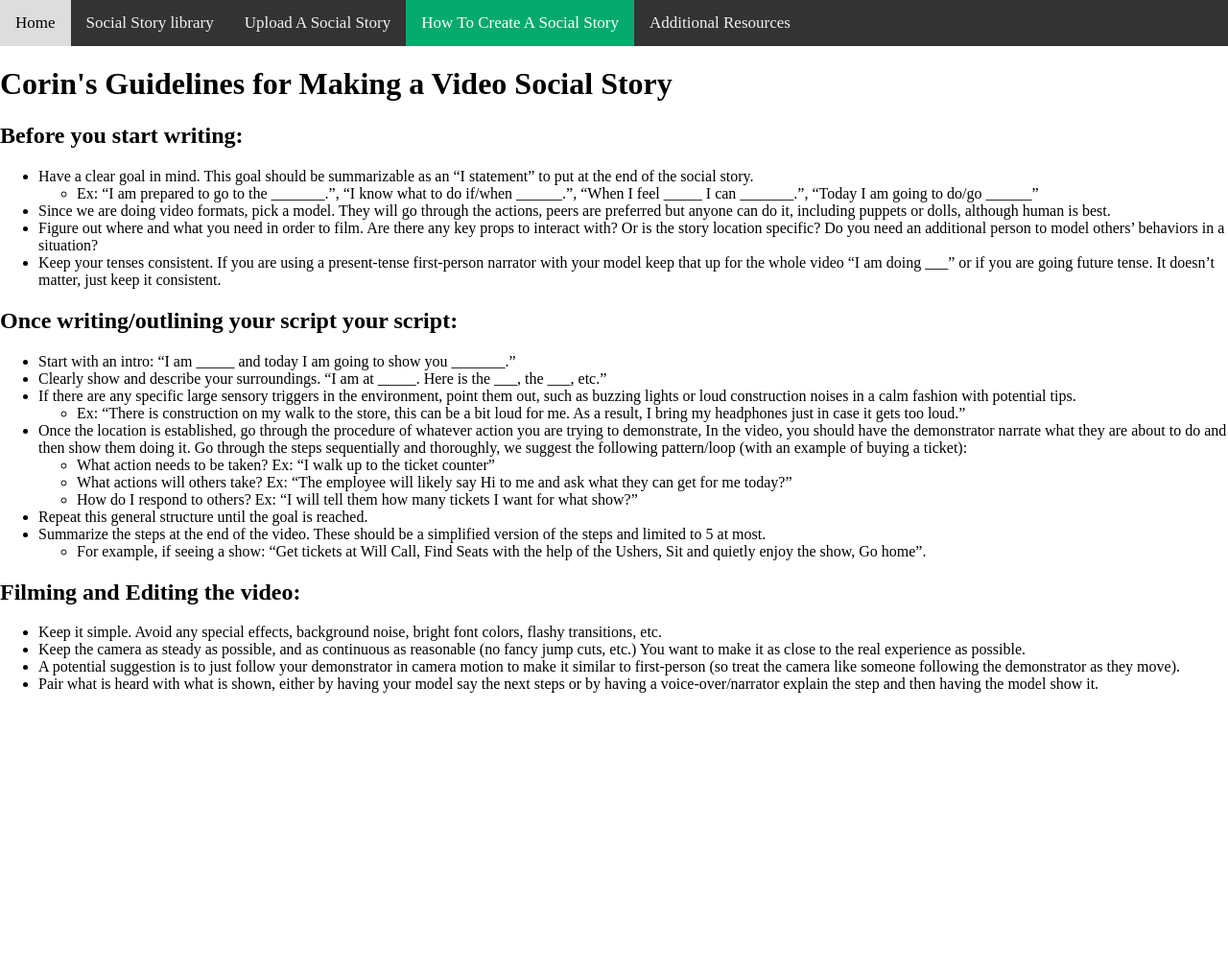
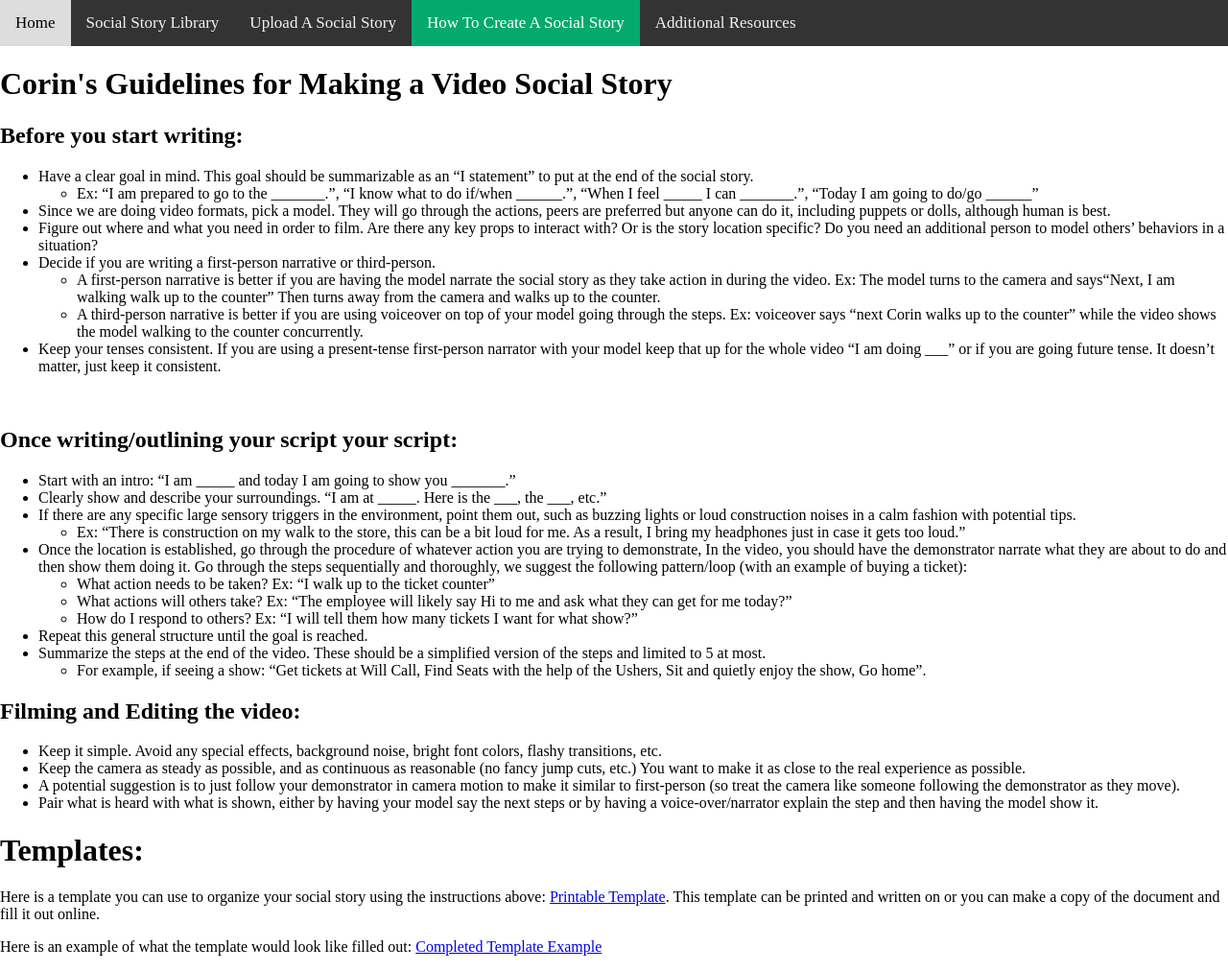
Before and after one commit to Corin-M/CapstoneProgress, a Flask app: page /howTo in a window 1280 px wide. Shown: the whole page at 96% size. Before the commit the page ends 722 px from the top, so only its background shows below. Run offline with Flask 2, Linux system fonts and the light colour scheme.

Commit message:
Cosmetic fixes and updated HowTo
Fixed navigation bar highlighting. Added first vs third person narration point for my how-to instructions. Also created and added a printable template and completed example of the template.

```diff
--- a/templates/home.html
+++ b/templates/home.html
@@ -23,10 +23,10 @@
 <body>
   <!--Top navigation bar and corresponding buttons-->
   <div class="topnav">
-      <a type="active" href={{url_for('home')}}>Home</a>
-      <a type="button" href={{url_for('library')}}>Social Story library</a>
+      <a class="active" href={{url_for('home')}}>Home</a>
+      <a type="button" href={{url_for('library')}}>Social Story Library</a>
       <a type="button" href={{url_for('uploads')}}> Upload A Social Story</a>
-      <a class="button" href={{url_for('howTo')}}> How To Create A Social Story</a>
+      <a type="button" href={{url_for('howTo')}}> How To Create A Social Story</a>
       <a type="button" href={{url_for('resourcesPage')}}>Additional Resources</a>
   </div>
   <h1>Welcome to Corin Magee's Social Story Collection!</h1>
--- a/templates/howTo.html
+++ b/templates/howTo.html
@@ -24,7 +24,7 @@
   <!--Top navigation bar and corresponding buttons-->
   <div class="topnav">
     <a type="button" href={{url_for('home')}}>Home</a>
-    <a type="button" href={{url_for('library')}}>Social Story library</a>
+    <a type="button" href={{url_for('library')}}>Social Story Library</a>
     <a type="button" href={{url_for('uploads')}}> Upload A Social Story</a>
     <a class="active" href={{url_for('howTo')}}> How To Create A Social Story</a>
     <a type="button" href={{url_for('resourcesPage')}}>Additional Resources</a>
@@ -37,8 +37,12 @@
             <ul><li> Ex: “I am prepared to go to the _______.”, “I know what to do if/when ______.”, “When I feel _____ I can _______.”, “Today I am going to do/go ______”</li></ul></li>
       <li> Since we are doing video formats, pick a model. They will go through the actions, peers are preferred but anyone can do it, including puppets or dolls, although human is best. </li>
       <li> Figure out where and what you need in order to film. Are there any key props to interact with? Or is the story location specific? Do you need an additional person to model others’ behaviors in a situation?</li>
+      <li> Decide if you are writing a first-person narrative or third-person.
+        <ul><li> A first-person narrative is better if you are having the model narrate the social story as they take action in during the video. Ex: The model turns to the camera and says“Next, I am walking walk up to the counter” Then turns away from the camera and walks up to the counter. </li></ul>
+        <ul><li> A third-person narrative is better if you are using voiceover on top of your model going through the steps. Ex: voiceover says “next Corin walks up to the counter” while the video shows the model walking to the counter concurrently. </li></ul></li>
       <li> Keep your tenses consistent. If you are using a present-tense first-person narrator with your model keep that up for the whole video “I am doing ___” or if you are going future tense. It doesn’t matter, just keep it consistent.</li>
       </ul>
+  <br>
   <h2>Once writing/outlining your script your script:</h2>
   <ul>
     <li>Start with an intro: “I am _____ and today I am going to show you _______.” </li>
@@ -60,5 +64,8 @@
     <li> A potential suggestion is to just follow your demonstrator in camera motion to make it similar to first-person (so treat the camera like someone following the demonstrator as they move). </li>
     <li> Pair what is heard with what is shown, either by having your model say the next steps or by having a voice-over/narrator explain the step and then having the model show it. </li>
   </ul>
+  <h1>Templates:</h1>
+  <p>Here is a template you can use to organize your social story using the instructions above: <a href="https://docs.google.com/document/d/1uv3EvUY1YcNtlq-P8Fgp4wAu2cXzH6gKI8j9QdJlwBU/edit?usp=sharing"> Printable Template</a>. This template can be printed and written on or you can make a copy of the document and fill it out online.</p>
+  <p>Here is an example of what the template would look like filled out: <a href="https://docs.google.com/document/d/1Y9au0n9ZhJOSOVQ2BH3y6RrpPVMM3o7m9A2xtfNSidQ/edit?usp=sharing">Completed Template Example </a></p>
 </body>
 </html>
--- a/templates/library.html
+++ b/templates/library.html
@@ -24,9 +24,9 @@
   <!--Top navigation bar and corresponding buttons-->
   <div class="topnav">
     <a type="button" href={{url_for('home')}}>Home</a>
-    <a type="active" href={{url_for('library')}}>Social Story library</a>
+    <a class="active" href={{url_for('library')}}>Social Story Library</a>
     <a type="button" href={{url_for('uploads')}}> Upload A Social Story</a>
-    <a class="button" href={{url_for('howTo')}}> How To Create A Social Story</a>
+    <a type="button" href={{url_for('howTo')}}> How To Create A Social Story</a>
     <a type="button" href={{url_for('resourcesPage')}}>Additional Resources</a>
   </div>
   <!--Create the search and filter bar to take user inputs as a single form-->
--- a/templates/resourcesPage.html
+++ b/templates/resourcesPage.html
@@ -23,10 +23,10 @@
   <!--Top navigation bar and corresponding buttons-->
   <div class="topnav">
     <a type="button" href={{url_for('home')}}>Home</a>
-    <a type="button" href={{url_for('library')}}>Social Story library</a>
+    <a type="button" href={{url_for('library')}}>Social Story Library</a>
     <a type="button" href={{url_for('uploads')}}> Upload A Social Story</a>
-    <a class="button" href={{url_for('howTo')}}> How To Create A Social Story</a>
-    <a type="active" href={{url_for('resourcesPage')}}>Additional Resources</a>
+    <a type="button" href={{url_for('howTo')}}> How To Create A Social Story</a>
+    <a class="active" href={{url_for('resourcesPage')}}>Additional Resources</a>
   </div>
   <!--What are social stories-->
   <h1>What are Social Stories?</h1>
--- a/templates/uploading.html
+++ b/templates/uploading.html
@@ -22,9 +22,9 @@
     <!--Top navigation bar and corresponding buttons-->
     <div class="topnav">
       <a type="button" href={{url_for('home')}}>Home</a>
-      <a type="button" href={{url_for('library')}}>Social Story library</a>
-      <a type="active" href={{url_for('uploads')}}> Upload A Social Story</a>
-      <a class="button" href={{url_for('howTo')}}> How To Create A Social Story</a>
+      <a type="button" href={{url_for('library')}}>Social Story Library</a>
+      <a class="active" href={{url_for('uploads')}}> Upload A Social Story</a>
+      <a type="button" href={{url_for('howTo')}}> How To Create A Social Story</a>
       <a type="button" href={{url_for('resourcesPage')}}>Additional Resources</a>
     </div>
     <!--If an error is thrown during upload, allow for flashed messages-->
```
